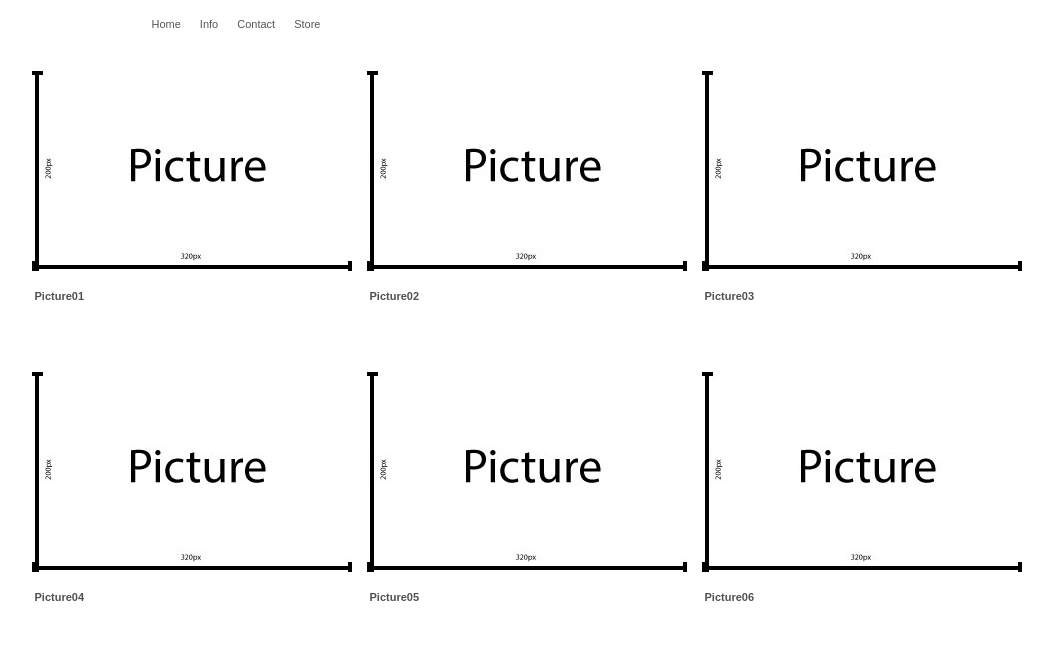
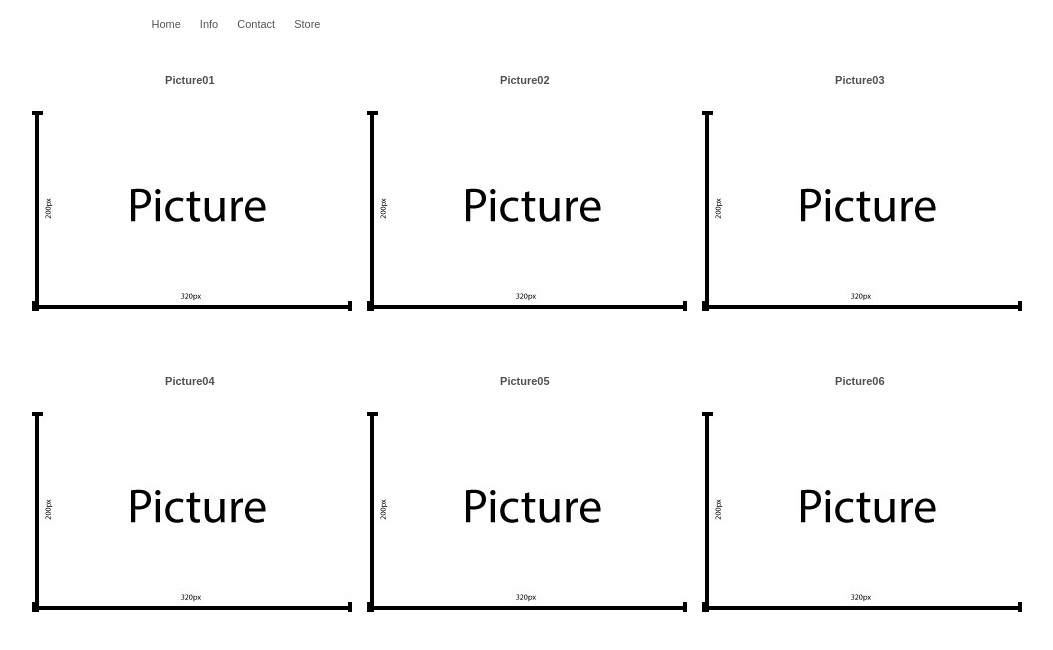
Before and after one commit to lukefrasera/tylerportfolio, a plain HTML site: page index.html in a window 1280 px wide. Shown: the part 108-758 px from the top of the page, without its empty margins (156-1209 px from the left). Drawn offline with Linux system fonts and the light colour scheme.

Commit message:
Move title to top of pictures

```diff
--- a/index.html
+++ b/index.html
@@ -27,47 +27,47 @@
 	<div class="project_thumb" spot="-1">
 		<div id="pr_contain_item_3627900"><a href="/#" onmouseover="this.className='hover';" onmouseout="this.className='nohover';" class="nohover" id="p3627900" rel="history" name="benmaurodesign" onfocus="this.blur()">
 			<div class="loader_holder " id="load_3627900"><img src="/_gfx/loadingAnim.gif" style="opacity: 1;"></div>
+		<div class="thumb_title notag"><span class="text">Picture01</span>&nbsp;</div></a></div>
 		<div class="cardimgcrop " name=""><img src="assets/thumbnail.jpg" border="0" rel="testprt_1380728430.jpg" width="320" height="200" style="opacity: 1;">
 		</div>
-		<div class="thumb_title notag"><span class="text">Picture01</span>&nbsp;</div></a></div>
 	</div>
 </div>
 <div class="project_thumb" spot="-1">
 	<div id="pr_contain_item_3627900"><a href="/#" onmouseover="this.className='hover';" onmouseout="this.className='nohover';" class="nohover" id="p3627900" rel="history" name="benmaurodesign" onfocus="this.blur()">
 		<div class="loader_holder " id="load_3627900"><img src="/_gfx/loadingAnim.gif" style="opacity: 1;"></div>
+	<div class="thumb_title notag"><span class="text">Picture02</span>&nbsp;</div></a></div>
 	<div class="cardimgcrop " name=""><img src="assets/thumbnail.jpg" border="0" rel="testprt_1380728430.jpg" width="320" height="200" style="opacity: 1;">
 	</div>
-	<div class="thumb_title notag"><span class="text">Picture02</span>&nbsp;</div></a></div>
 </div>
 <div class="project_thumb" spot="-1">
 	<div id="pr_contain_item_3627900"><a href="/#" onmouseover="this.className='hover';" onmouseout="this.className='nohover';" class="nohover" id="p3627900" rel="history" name="benmaurodesign" onfocus="this.blur()">
 		<div class="loader_holder " id="load_3627900"><img src="/_gfx/loadingAnim.gif" style="opacity: 1;"></div>
+	<div class="thumb_title notag"><span class="text">Picture03</span>&nbsp;</div></a></div>
 	<div class="cardimgcrop " name=""><img src="assets/thumbnail.jpg" border="0" rel="testprt_1380728430.jpg" width="320" height="200" style="opacity: 1;">
 	</div>
-	<div class="thumb_title notag"><span class="text">Picture03</span>&nbsp;</div></a></div>
 </div>
 <div id="content_container">
 	<div class="project_thumb" spot="-1">
 		<div id="pr_contain_item_3627900"><a href="/#" onmouseover="this.className='hover';" onmouseout="this.className='nohover';" class="nohover" id="p3627900" rel="history" name="benmaurodesign" onfocus="this.blur()">
 			<div class="loader_holder " id="load_3627900"><img src="/_gfx/loadingAnim.gif" style="opacity: 1;"></div>
+		<div class="thumb_title notag"><span class="text">Picture04</span>&nbsp;</div></a></div>
 		<div class="cardimgcrop " name=""><img src="assets/thumbnail.jpg" border="0" rel="testprt_1380728430.jpg" width="320" height="200" style="opacity: 1;">
 		</div>
-		<div class="thumb_title notag"><span class="text">Picture04</span>&nbsp;</div></a></div>
 	</div>
 </div>
 <div class="project_thumb" spot="-1">
 	<div id="pr_contain_item_3627900"><a href="/#" onmouseover="this.className='hover';" onmouseout="this.className='nohover';" class="nohover" id="p3627900" rel="history" name="benmaurodesign" onfocus="this.blur()">
 		<div class="loader_holder " id="load_3627900"><img src="/_gfx/loadingAnim.gif" style="opacity: 1;"></div>
+	<div class="thumb_title notag"><span class="text">Picture05</span>&nbsp;</div></a></div>
 	<div class="cardimgcrop " name=""><img src="assets/thumbnail.jpg" border="0" rel="testprt_1380728430.jpg" width="320" height="200" style="opacity: 1;">
 	</div>
-	<div class="thumb_title notag"><span class="text">Picture05</span>&nbsp;</div></a></div>
 </div>
 <div class="project_thumb" spot="-1">
 	<div id="pr_contain_item_3627900"><a href="/#" onmouseover="this.className='hover';" onmouseout="this.className='nohover';" class="nohover" id="p3627900" rel="history" name="benmaurodesign" onfocus="this.blur()">
 		<div class="loader_holder " id="load_3627900"><img src="/_gfx/loadingAnim.gif" style="opacity: 1;"></div>
+	<div class="thumb_title notag"><span class="text">Picture06</span>&nbsp;</div></a></div>
 	<div class="cardimgcrop " name=""><img src="assets/thumbnail.jpg" border="0" rel="testprt_1380728430.jpg" width="320" height="200" style="opacity: 1;">
 	</div>
-	<div class="thumb_title notag"><span class="text">Picture06</span>&nbsp;</div></a></div>
 </div>
 
 <script src="jquery.js"></script>
--- a/mainstyle.css
+++ b/mainstyle.css
@@ -167,13 +167,6 @@ body {
         padding: 0 0 15px 0;
     }
 
-
-
-
-
-        /* Project content > Header
-        *******************************************************************************************/
-
         .project_header {
             float: right;
             margin: 5px -6px 0 0;
@@ -341,11 +334,6 @@ body {
             padding: 5px 0 5px 0;
         }
 
-
-
-        /* Project content > Project footer
-        *******************************************************************************************/
-
         .project_footer {
             color: #999999;
             clear: both;
@@ -456,8 +444,8 @@ body {
     .thumb_title {
         overflow: hidden;
         white-space:nowrap;
-        text-align: left;
-        width: 200px;
+        text-align: center;
+        width: 320px;
     }
 
     .thumb_title.notag {
```
